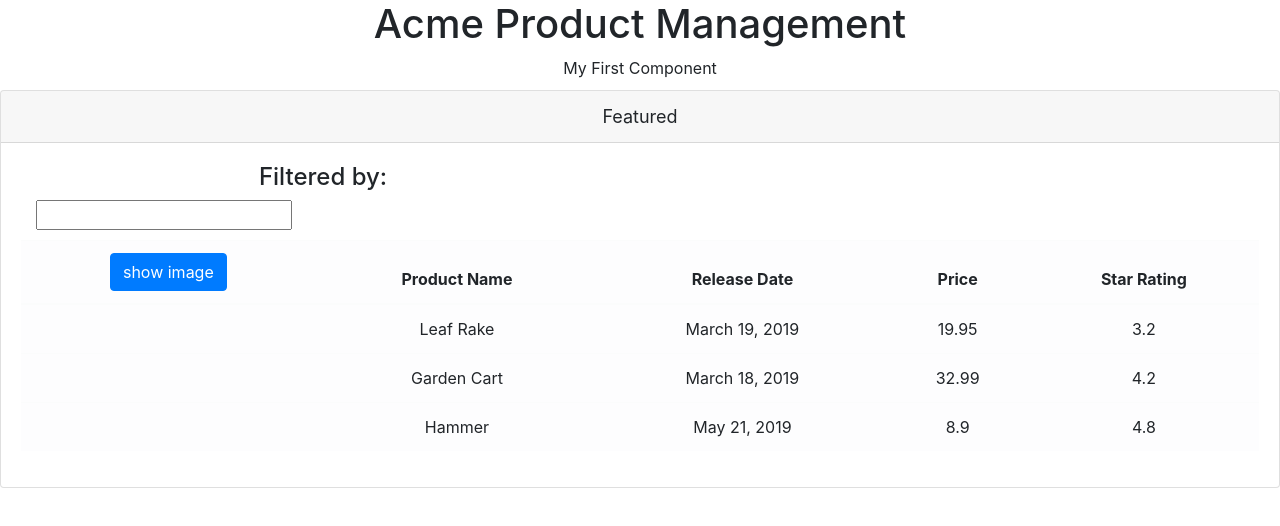
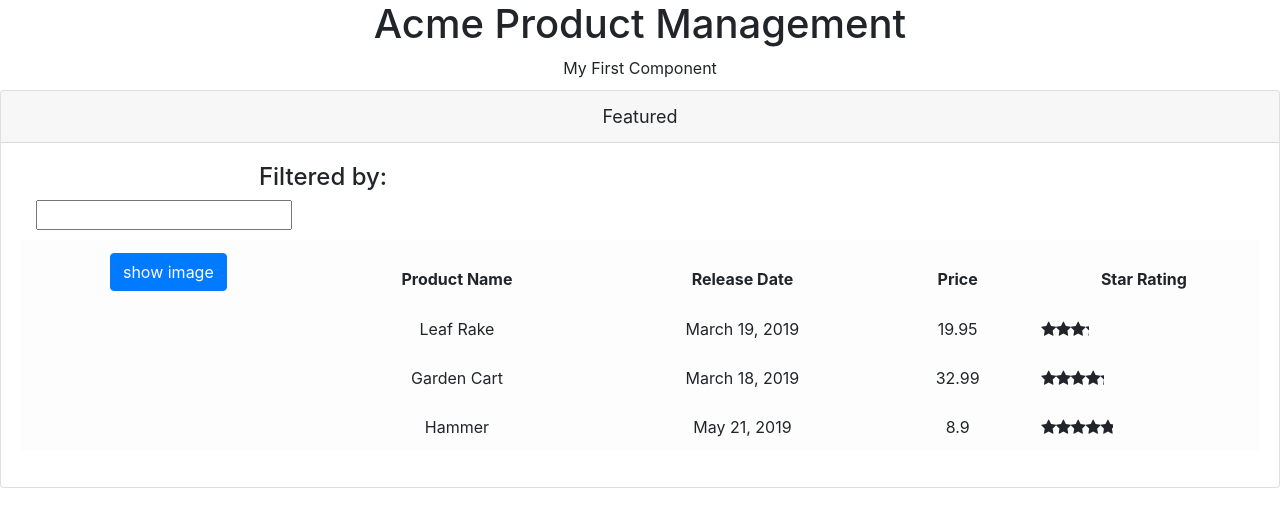
Before and after one commit to MrSankofa/productInventoryAngular, an Angular app: page / in a window 1280 px wide. Shown: the top 526 px of the page. Built offline with nearby package versions, Linux system fonts and the light colour scheme.

Commit message:
implemented stars

```diff
--- a/src/app/app.module.ts
+++ b/src/app/app.module.ts
@@ -4,9 +4,10 @@ import { NgModule } from "@angular/core";
 import { AppComponent } from "./app.component";
 import { ProductListComponent } from "./products/productsList.component";
 import { FormsModule } from "@angular/forms";
+import starComponent from "./shared/star.component";
 
 @NgModule({
-  declarations: [AppComponent, ProductListComponent],
+  declarations: [AppComponent, ProductListComponent, starComponent],
   imports: [BrowserModule, FormsModule],
   bootstrap: [AppComponent]
 })
--- a/src/app/products/productsList.component.html
+++ b/src/app/products/productsList.component.html
@@ -48,7 +48,8 @@
               {{ product.price }}
             </td>
             <td>
-              {{ product.starRating }}
+
+              <pm-star rating="{{product.starRating}}"></pm-star>
             </td>
           </tr>
         </tbody>
--- /dev/null
+++ b/src/app/shared/star.component.ts
@@ -0,0 +1,24 @@
+import { Component, Input, OnChanges } from "@angular/core";
+
+@Component({
+  selector: "pm-star",
+  templateUrl: "./star.component.html",
+  styleUrls: ["./star.component.css"]
+})
+export default class starComponent {
+  private _starWidth: number;
+  private _rating: number;
+  get rating(): number {
+    return this._rating;
+  }
+  @Input()
+  set rating(rating: number) {
+    this._starWidth = (rating / 5) * 75;
+  }
+  set starWidth(value: number) {
+    this._starWidth = value;
+  }
+  get starWidth(): number {
+    return this._starWidth;
+  }
+}
```
